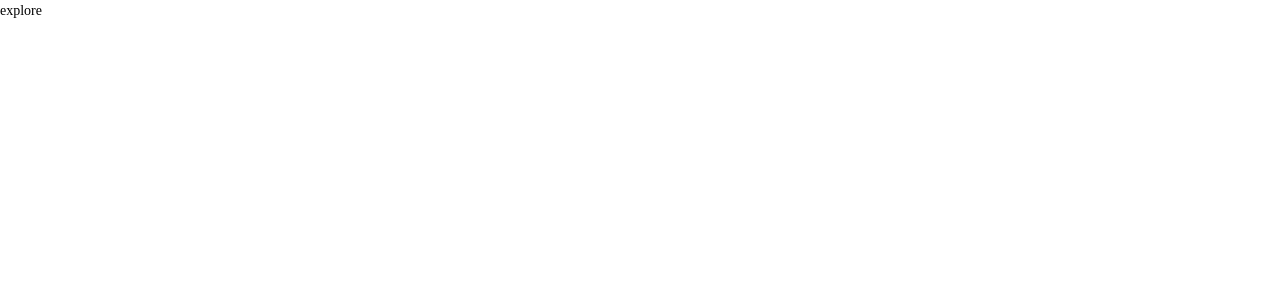
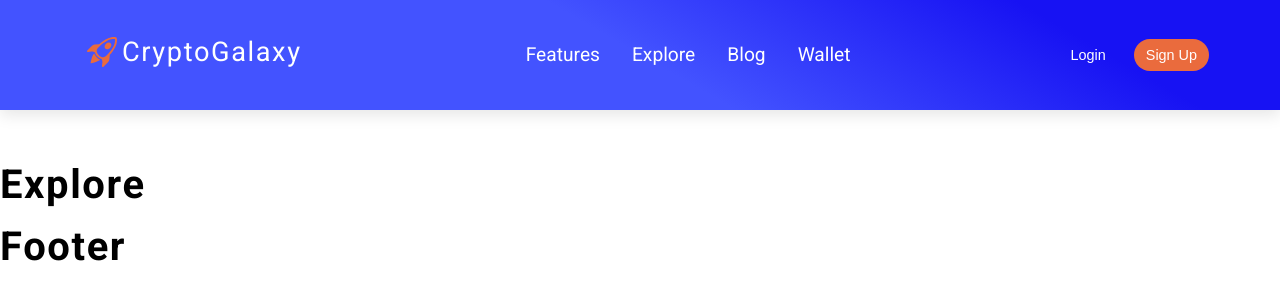
Before and after one commit to I-A11/CryptoGalaxy, a Next.js app: page /explore in a window 1280 px wide. Shown: the top 300 px of the page. Built offline with nearby package versions, Linux system fonts and the light colour scheme.

Commit message:
Create placeholder for pages.

```diff
--- a/components/common/Footer.js
+++ b/components/common/Footer.js
@@ -1,7 +1,11 @@
 import React from "react";
 
 const Footer = () => {
-  return <div>Footer</div>;
+  return (
+    <div>
+      <h1>Footer</h1>
+    </div>
+  );
 };
 
 export default Footer;
--- a/pages/_app.js
+++ b/pages/_app.js
@@ -1,10 +1,22 @@
 import { AppProvider } from "@/context/context";
+import { Roboto } from "next/font/google";
+
+import PageLayout from "@/components/layout/PageLayout";
 import "@/styles/globals.css";
+
+const roboto = Roboto({
+  weight: ["300", "400", "500", "700", "900"],
+  subsets: ["latin"],
+});
 
 export default function App({ Component, pageProps }) {
   return (
-    <AppProvider>
-      <Component {...pageProps} />
-    </AppProvider>
+    <main className={roboto.className}>
+      <AppProvider>
+        <PageLayout>
+          <Component {...pageProps} />
+        </PageLayout>
+      </AppProvider>
+    </main>
   );
 }
--- a/pages/blog.js
+++ b/pages/blog.js
@@ -1,7 +1,11 @@
 import React from "react";
 
 const blog = () => {
-  return <div>blog</div>;
+  return (
+    <div className='headerBottom'>
+      <h1>Blog</h1>
+    </div>
+  );
 };
 
 export default blog;
--- a/pages/explore.js
+++ b/pages/explore.js
@@ -1,7 +1,11 @@
 import React from "react";
 
 const explore = () => {
-  return <div>explore</div>;
+  return (
+    <div className='headerBottom'>
+      <h1>Explore</h1>
+    </div>
+  );
 };
 
 export default explore;
--- /dev/null
+++ b/pages/features.module.css
@@ -0,0 +1,3 @@
+.container {
+  padding-top: 8rem;
+}
--- a/pages/wallet.js
+++ b/pages/wallet.js
@@ -1,7 +1,11 @@
 import React from "react";
 
 const wallet = () => {
-  return <div>wallet</div>;
+  return (
+    <div className='headerBottom'>
+      <h1>Wallet</h1>
+    </div>
+  );
 };
 
 export default wallet;
--- a/styles/globals.css
+++ b/styles/globals.css
@@ -30,6 +30,7 @@
 }
 
 body {
+  font-family: Roboto;
   line-height: 1.5;
   font-size: 0.875rem;
 }
@@ -80,3 +81,7 @@ p {
     width: 95vw;
   }
 }
+
+.headerBottom {
+  padding-top: 10rem;
+}
```
Also changed, not shown: pages/features.js (+6 -2 lines), pages/index.js (+4 -4 lines).
